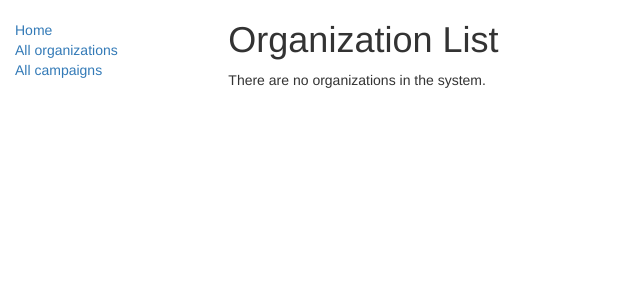
After one commit to jorjani/OpenHand, a Django app: page /organizations/ in a window 1280 px wide. The commit adds this page. Shown: the top 300 px of the page, without its empty margins (0-640 px from the left). Run offline with Django 3.2, Linux system fonts and the light colour scheme; data that the repository does not hold is empty; parts of the project's set-up code (start-up, migrations or seed data) failed here and were passed over; some libraries are stand-ins or nearby versions.

Commit message:
- Added organization templates and views - Cleaned up the model a bit

```diff
--- a/OpenHand/urls.py
+++ b/OpenHand/urls.py
@@ -20,4 +20,8 @@ from django.urls import path
 urlpatterns = [
     path('admin/', admin.site.urls),
     path('', views.index, name='index'),
+    path('organizations/', views.OrganizationListView.as_view(), name='organizations'),
+    path('organization/<int:pk>', views.OrganizationDetailView.as_view(), name='organization'),
+    path('campaigns/', views.CampaignListView.as_view(), name='campaigns'),
+    path('campaign/<int:pk>', views.CampaignDetailView.as_view(), name='campaign'),
 ]
--- a/projects/templates/base_generic.html
+++ b/projects/templates/base_generic.html
@@ -8,7 +8,6 @@
   <link rel="stylesheet" href="https://maxcdn.bootstrapcdn.com/bootstrap/3.3.7/css/bootstrap.min.css">
   <script src="https://ajax.googleapis.com/ajax/libs/jquery/1.12.4/jquery.min.js"></script>
   <script src="https://maxcdn.bootstrapcdn.com/bootstrap/3.3.7/js/bootstrap.min.js"></script>
-    >
   {% load static %}
   <link rel="stylesheet" href="{% static 'css/styles.css' %}">
 </head>
@@ -22,7 +21,7 @@
       {% block sidebar %}
       <ul class="sidebar-nav">
           <li><a href="{% url 'index' %}">Home</a></li>
-          <li><a href="">All organizations</a></li>
+          <li><a href="{% url 'organizations' %}">All organizations</a></li>
           <li><a href="">All campaigns</a></li>
       </ul>
      {% endblock %}
--- /dev/null
+++ b/projects/templates/projects/organization_list.html
@@ -0,0 +1,19 @@
+{% extends "base_generic.html" %}
+
+{% block content %}
+    <h1>Organization List</h1>
+
+    {% if organization_list %}
+    <ul>
+
+      {% for organization in organization_list %}
+      <li>
+        <a href="{{ organization.get_absolute_url }}"> {{ organization.name }}</a> ({{organization.description}})
+      </li>
+      {% endfor %}
+
+    </ul>
+    {% else %}
+      <p>There are no organizations in the system.</p>
+    {% endif %}
+{% endblock %}
--- a/projects/views.py
+++ b/projects/views.py
@@ -1,5 +1,26 @@
 from django.shortcuts import render
 from .models import Campaign, Organization, Donation, User
+from django.views import generic
+
+
+class OrganizationListView(generic.ListView):
+    model = Organization
+    #context_object_name = 'all_org_list'  # your own name for the list as a template variable
+    #queryset = Organization.objects.filter(name__icontains='foundation')[:5]
+    #template_name = 'organizations/my_arbitrary_template_name_list.html'  # Specify your own template name/location
+
+    #def get_queryset(self):
+    #   return Organization.objects.filter(name__icontains='child')[:5]  # Get 5 organizations containing child
+
+
+class OrganizationDetailView(generic.DetailView):
+    model = Organization
+
+class CampaignListView(generic.ListView):
+    model = Campaign
+
+class CampaignDetailView(generic.DetailView):
+    model = Campaign
 
 
 def index(request):
```
Also changed, not shown: projects/models.py (+4 -10 lines), projects/templates/projects/organization_detail.html (added, +19 -0 lines), projects/templates/projects/__init__.py (added).
